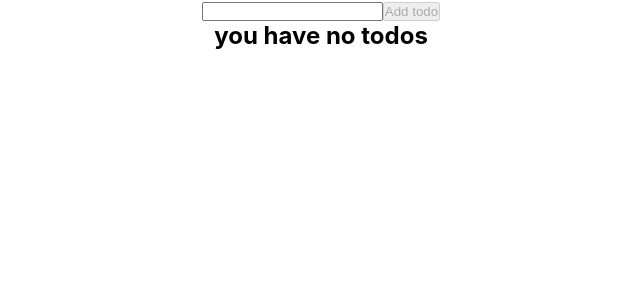
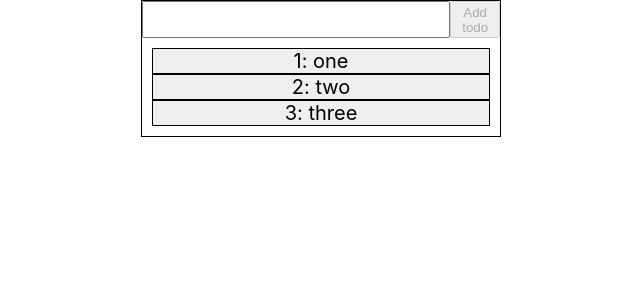
Before and after one commit to kozzztia/education-todo, a React (Create React App) app: page / in a window 1280 px wide. Shown: the top 300 px of the page, without its empty margins (319-959 px from the left). Built offline with nearby package versions, Linux system fonts and the light colour scheme.

Commit message:
some css commit

```diff
--- a/src/App.css
+++ b/src/App.css
@@ -1,38 +1,30 @@
 .App {
-  text-align: center;
+    text-align: center;
+    max-width: 360px;
+    margin:0 auto;
+    border:1px solid black;
+}
+.todoForm{
+    display: flex;
+    justify-content: space-between;
+    align-items: stretch;
+    font-size: 5px;
+}
+.todoForm>input{
+    width: 100%;
+    padding: 5px;
+    font-size: 20px;
 }
 
-.App-logo {
-  height: 40vmin;
-  pointer-events: none;
+.todoList{
+    width: 100%;
+    list-style-type: none;
+    padding:10px;
 }
-
-@media (prefers-reduced-motion: no-preference) {
-  .App-logo {
-    animation: App-logo-spin infinite 20s linear;
-  }
+.todoItem{
+    border: 1px solid black;
+    background: #eee;
+    font-size: 20px;
+    position: inherit;
+    overflow: hidden;
 }
-
-.App-header {
-  background-color: #282c34;
-  min-height: 100vh;
-  display: flex;
-  flex-direction: column;
-  align-items: center;
-  justify-content: center;
-  font-size: calc(10px + 2vmin);
-  color: white;
-}
-
-.App-link {
-  color: #61dafb;
-}
-
-@keyframes App-logo-spin {
-  from {
-    transform: rotate(0deg);
-  }
-  to {
-    transform: rotate(360deg);
-  }
-}
--- a/src/components/TodoForm.tsx
+++ b/src/components/TodoForm.tsx
@@ -5,8 +5,19 @@ import {setTodosType} from "../types/types"
 
 const TodoForm = ({inputValue , setInputValue , setTodos ,todos}:todoFormTypes) => {
     return (
-        <form
-            onSubmit={(e)=>{
+        <div
+            className="todoForm"
+
+        >
+            <input
+                type="text"
+                onChange={(e)=>{
+                    setInputValue(e.target.value)
+                }}
+                value={inputValue}
+            />
+            <button
+                onClick={(e)=>{
                 e.preventDefault()
                 const newTodo : setTodosType = {
                     id:createId(),
@@ -16,20 +27,11 @@ const TodoForm = ({inputValue , setInputValue , setTodos ,todos}:todoFormTypes)
                 setTodos((prev:todoFormTypes[])=>[...prev, newTodo])
                 setInputValue("")
             }}
-        >
-            <input
-                type="text"
-                onChange={(e)=>{
-                    setInputValue(e.target.value)
-                }}
-                value={inputValue}
-            />
-            <button
                 disabled={inputValue.length < 5}
                 type='submit'>
                 Add todo
             </button>
-        </form>
+        </div>
     );
 };
 
--- a/src/components/TodoItem.tsx
+++ b/src/components/TodoItem.tsx
@@ -5,6 +5,7 @@ function TodoItem ({id,title,done}:setTodosType) {
     const [change , setChange] = useState<boolean>(false)
     return (
         <li key = {id}
+            className="todoItem"
             style={change?
                 {color:'red'}
                 :
@@ -13,8 +14,7 @@ function TodoItem ({id,title,done}:setTodosType) {
                 setChange(prev=>!prev)
             }}
         >
-            {title}
-
+            {id}: {title}
         </li>
     );
 };
--- a/src/components/TodoList.tsx
+++ b/src/components/TodoList.tsx
@@ -4,7 +4,7 @@ import TodoItem from "../components/TodoItem"
 
 function TodoList  ({todos} :todoListTypes)  {
     return (
-        <ul>
+        <ul className="todoList">
             {
                 todos.map(item=>
                     <TodoItem
--- a/src/components/TodosContainer.tsx
+++ b/src/components/TodosContainer.tsx
@@ -6,7 +6,11 @@ import {setTodosType} from "../types/types"
 
 const TodosContainer = () => {
     const [inputValue , setInputValue] = useState<string>("");
-    const [todos , setTodos] = useState<setTodosType[] | []>([]);
+    const [todos , setTodos] = useState<setTodosType[] | []>([
+        {id:1, title:"one", done:false},
+        {id:2, title:"two", done:false},
+        {id:3, title:"three", done:false},
+    ]);
     return (
         <>
             <TodoForm
--- a/src/support/support.ts
+++ b/src/support/support.ts
@@ -1,5 +1,5 @@
 
-let id = 0;
+let id = 3;
 
 export const createId = ()=> {
         id = id +1
```
